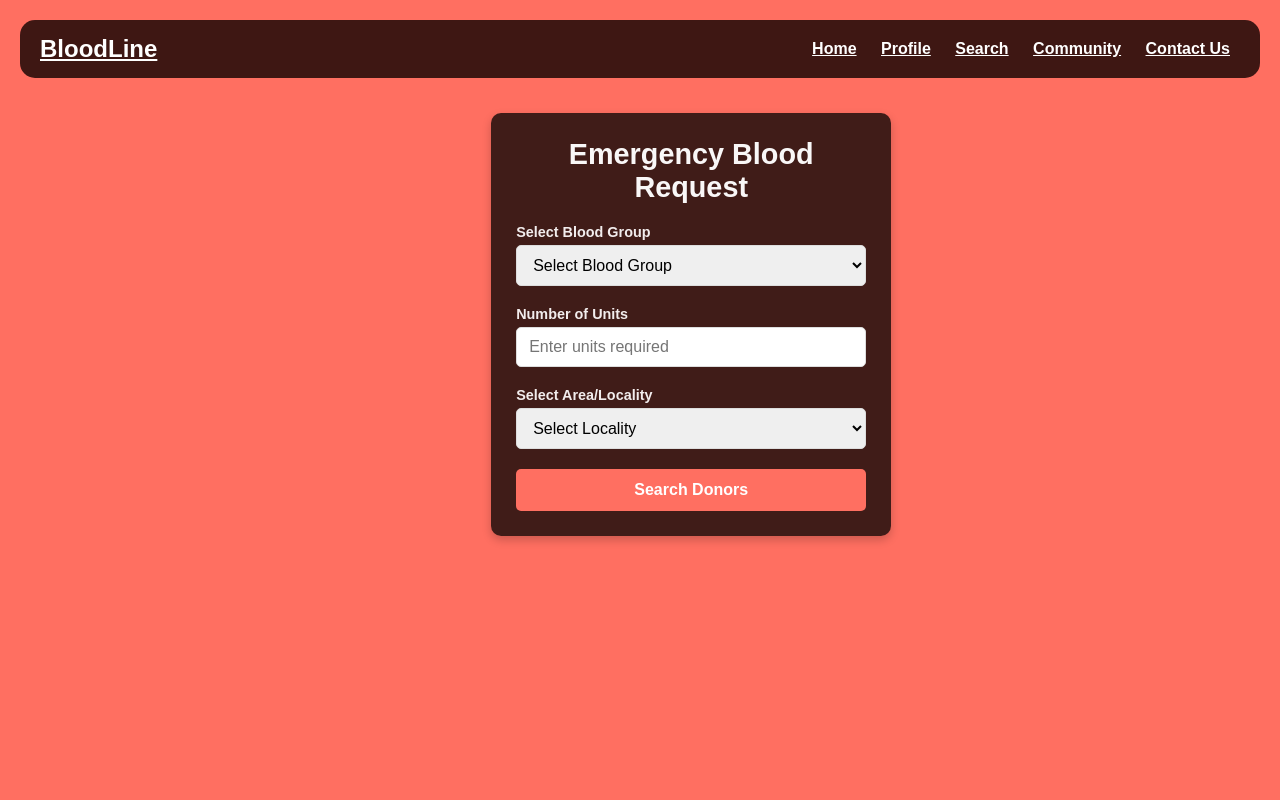
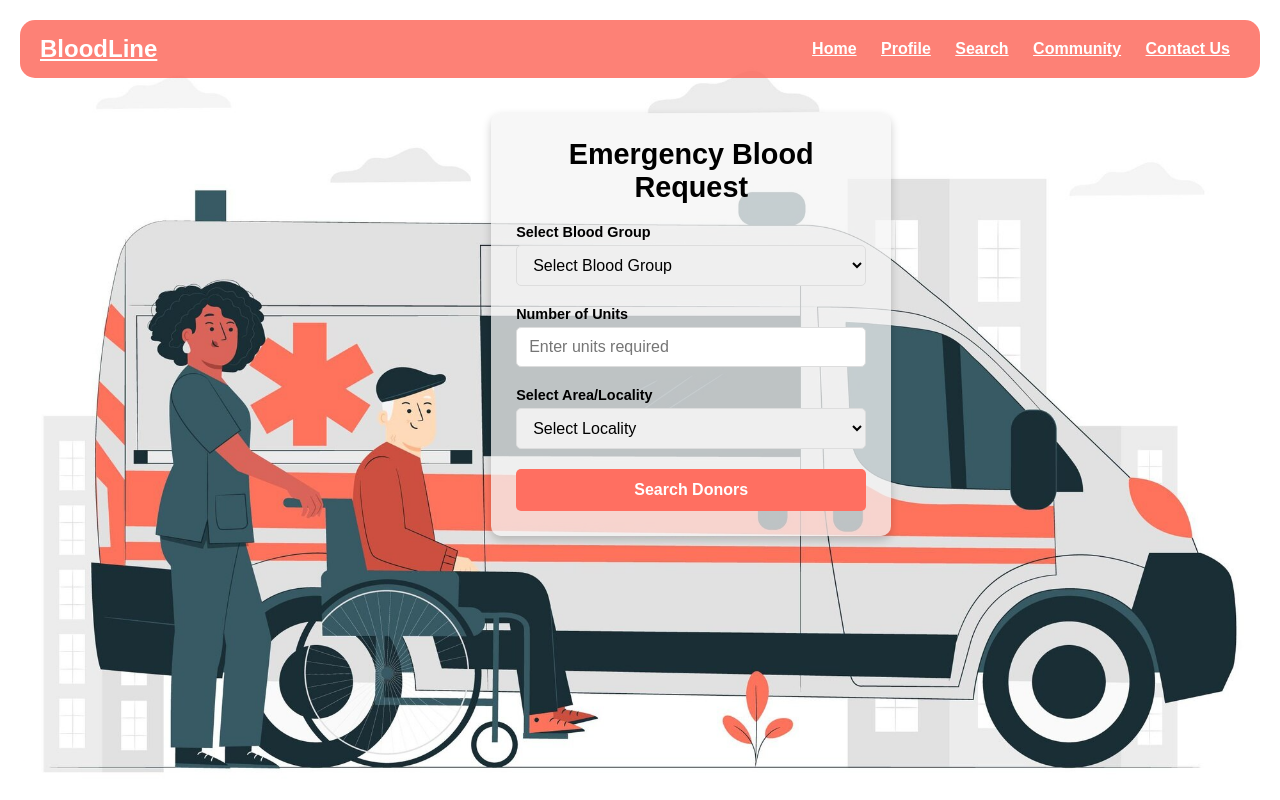
Before and after one commit to srivastava-aryan/bloodline, a plain HTML site: page emerge.html in a window 1280 px wide. Drawn offline with Linux system fonts and the light colour scheme.

Commit message:
edited the emergency page background

```diff
--- a/stylemerge.css
+++ b/stylemerge.css
@@ -7,7 +7,8 @@
 }
 
 body {
-    background-color: #ff6f61;
+    background : url(ambulance2.png);
+    background-size: cover;
     /* display: flex;
     justify-content: center;
     align-items: center; */
@@ -16,7 +17,7 @@ body {
 }
 
 .header {
-    background-color: rgba(14, 2, 1, 0.8);
+    background-color: rgba(253, 98, 84, 0.8);
     display: flex;
     justify-content: space-between;
     border-radius: 15px;
@@ -54,7 +55,8 @@ body {
 
 /* Container Styling */
 .container {
-    background: rgba(0, 0, 0, 0.75);
+    background: rgba(245, 245, 245, 0.75);
+    position: relative;
     padding: 25px;
     margin-top: 35px;
     margin-left: 38%;
@@ -69,7 +71,7 @@ body {
 .container h1 {
     font-size: 1.8rem;
     margin-bottom: 20px;
-    color: #f9f7f7;
+    color: #000000;
 }
 
 /* Form Styling */
@@ -83,7 +85,7 @@ form label {
     font-weight: bold;
     margin-bottom: 5px;
     display: block;
-    color: #f2eded;
+    color: #000000;
 }
 
 form select,
```
Also changed, not shown: ambulance2.png (added).
